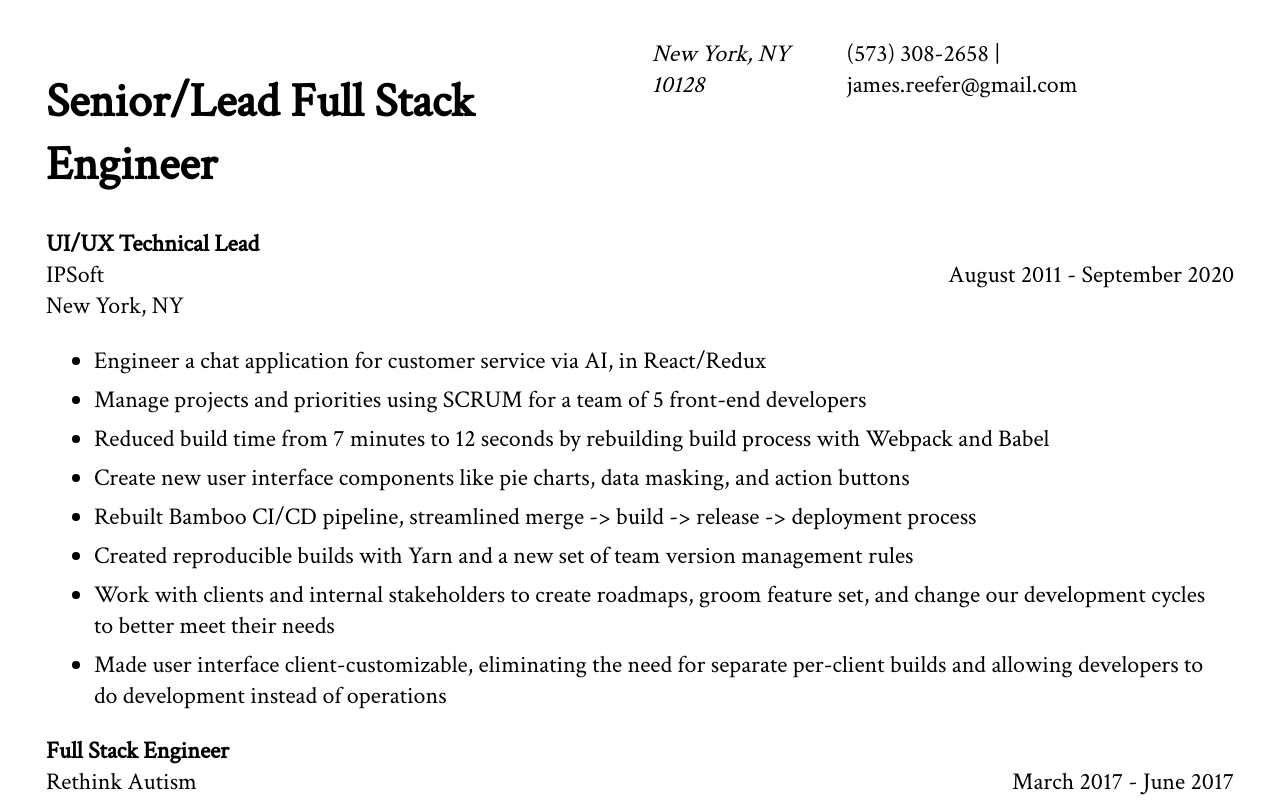
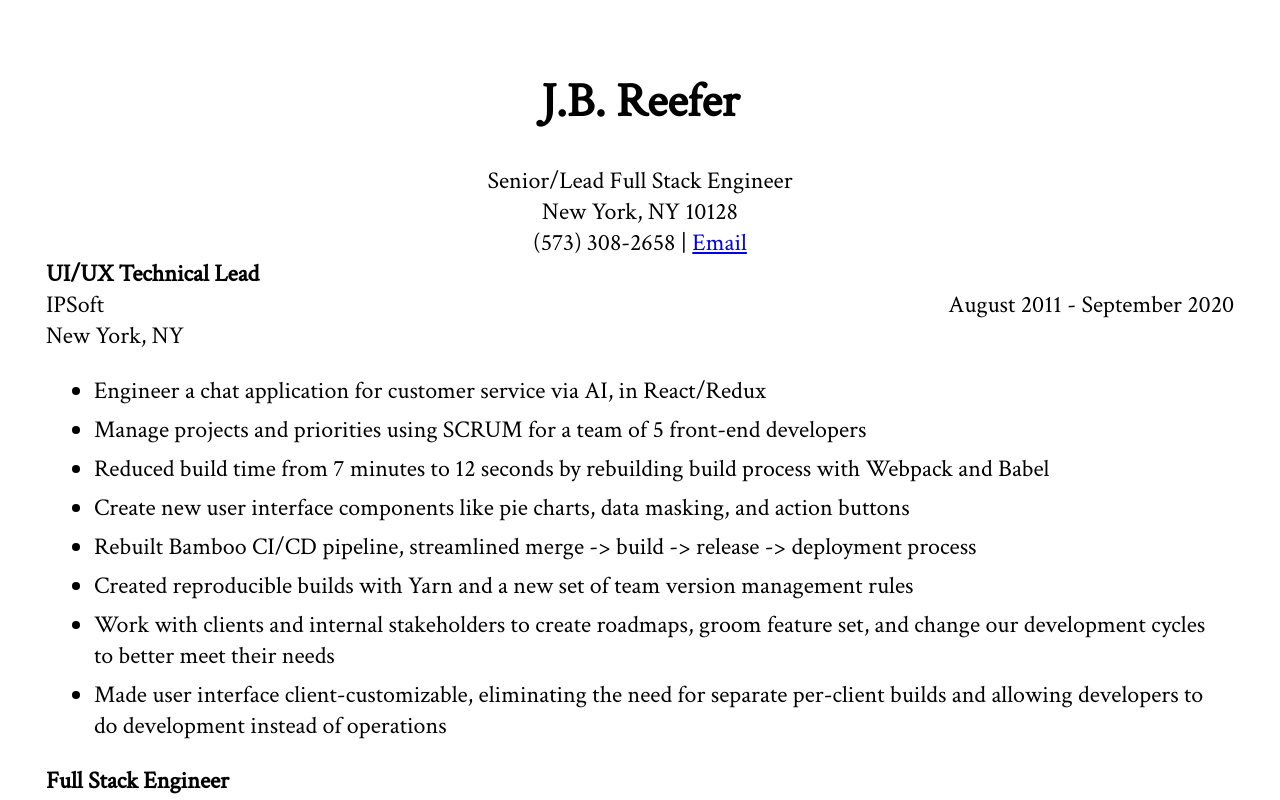
Before and after one commit to jb-reefer/resume, a React (Create React App) app: page / in a window 1280 px wide. Shown: the top 800 px of the page. Built offline with nearby package versions, Linux system fonts and the light colour scheme; the HTML template or start-up script is replaced by a standard one.

Commit message:
Hero cleanup

```diff
--- a/src/components/Hero/Hero.css
+++ b/src/components/Hero/Hero.css
@@ -1,4 +1,6 @@
 .Hero {
   display: flex;
-  align-content: center
+  flex-direction: column;
+  text-align: center;
+  font-style: normal;
 }
--- a/src/components/Hero/index.tsx
+++ b/src/components/Hero/index.tsx
@@ -2,10 +2,10 @@ import React from 'react';
 import './Hero.css';
 
 export const Hero = (props: any) => (
-  <div className="Hero">
-
-    <h1>Senior/Lead Full Stack Engineer</h1>
-    <address>New York, NY 10128</address>
-    <span>(573) 308-2658    |    james.reefer@gmail.com</span>
-  </div>
+  <address className="Hero">
+    <h1 title="Really it's James Brooks Gardner Reefer but this is so much simpler">J.B. Reefer</h1>
+    <div>Senior/Lead Full Stack Engineer</div>
+    <div>New York, NY 10128</div>
+    <span>(573) 308-2658 | <a href="mailto:james.reefer@gmail.com?subject=Let's be friends!">Email</a></span>
+  </address>
 )
```
